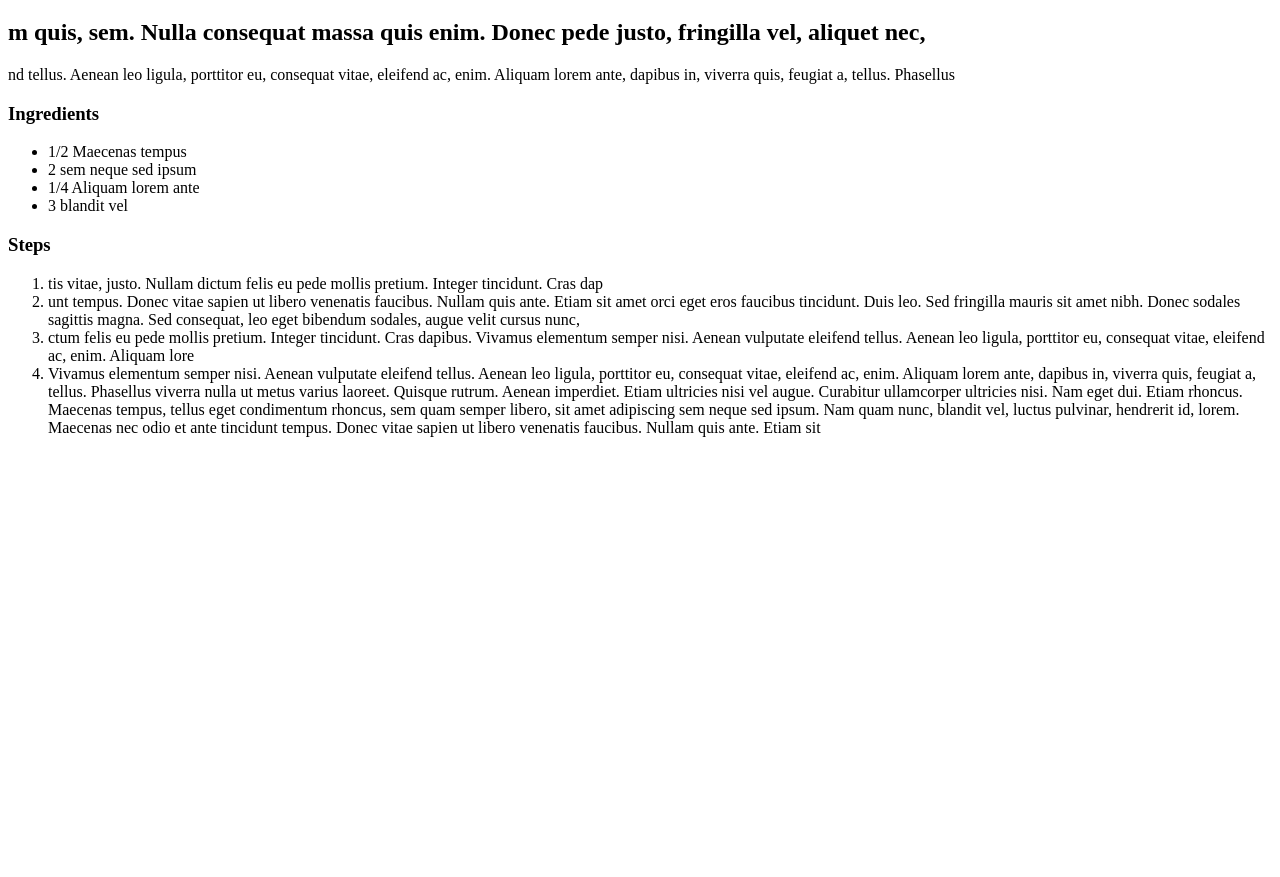
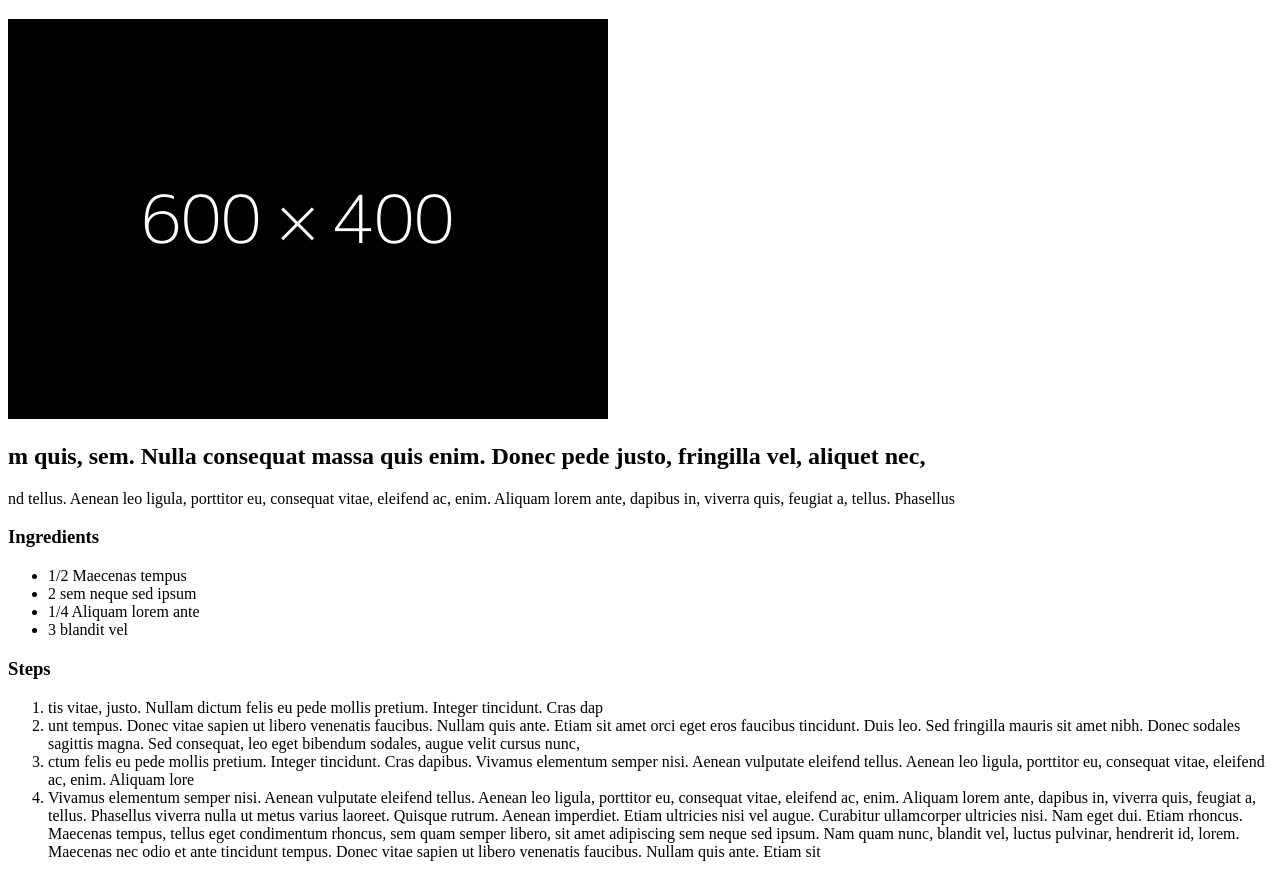
Before and after one commit to FireSkylamp/odin-recipes, a plain HTML site: page recipes/loremip.html in a window 1280 px wide. Shown: the part 61-938 px from the top of the page. Before the commit the page ends 800 px from the top, so only its background shows below. Drawn offline with Linux system fonts and the light colour scheme.

Commit message:
Link the dummy recipe image

```diff
--- a/recipes/loremip.html
+++ b/recipes/loremip.html
@@ -5,6 +5,7 @@
     </head>
     <body>
         <h1>Lorem ipsum</h1>
+        <img src="../rcp_images/lipsum.png" alt="black image with dimensions 600x400 written literally">
         <h2>m quis, sem. Nulla consequat massa quis enim. Donec pede justo, fringilla vel, aliquet nec, </h2>
         <p>nd tellus. Aenean leo ligula, porttitor eu, consequat vitae, eleifend ac, enim. Aliquam lorem ante, dapibus in, viverra quis, feugiat a, tellus. Phasellus </p>
         <h3>Ingredients</h3>
```
